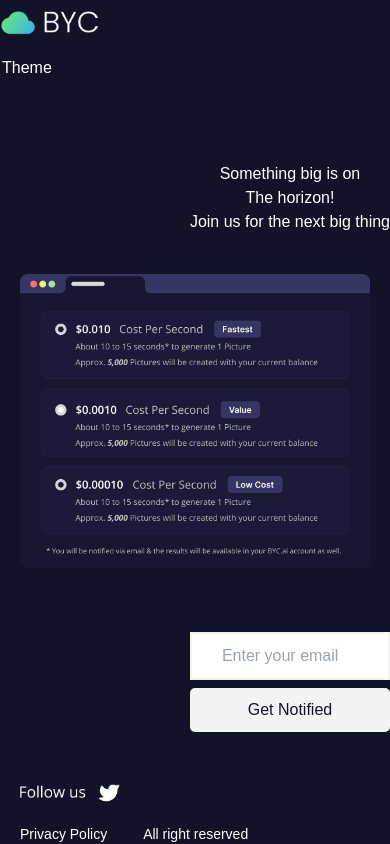
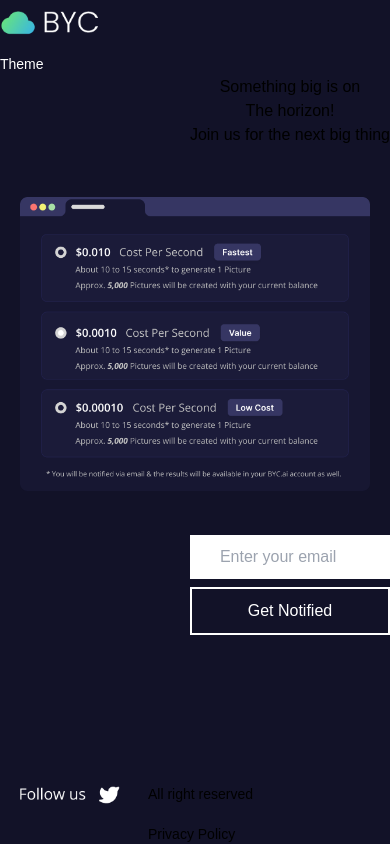
Before and after one commit to Harisborialas/Commingsoon-page, a Next.js app: page / in a window 390 px wide. Built offline with nearby package versions, Linux system fonts and the light colour scheme; a web font is replaced by a local one.

Commit message:
i add a little bit of responsiveness and some extra code for design

```diff
--- a/pages/_document.js
+++ b/pages/_document.js
@@ -1,15 +1,24 @@
-import { Html, Head, Main, NextScript } from 'next/document'
+import { Html, Head, Main, NextScript } from "next/document";
 
 export default function Document() {
   return (
     <Html lang="en">
       <Head />
-      <link href="https://cdn.jsdelivr.net/npm/bootstrap@5.3.0-alpha1/dist/css/bootstrap.min.css" rel="stylesheet" integrity="sha384-GLhlTQ8iRABdZLl6O3oVMWSktQOp6b7In1Zl3/Jr59b6EGGoI1aFkw7cmDA6j6gD" crossorigin="anonymous"></link>
+      <link
+        href="https://cdn.jsdelivr.net/npm/bootstrap@5.3.0-alpha1/dist/css/bootstrap.min.css"
+        rel="stylesheet"
+        integrity="sha384-GLhlTQ8iRABdZLl6O3oVMWSktQOp6b7In1Zl3/Jr59b6EGGoI1aFkw7cmDA6j6gD"
+        crossorigin="anonymous"></link>
+        <link href="https://fonts.googleapis.com/css2?family=Material+Icons"
+      rel="stylesheet"></link>
       <body>
-      <script src="https://cdn.jsdelivr.net/npm/bootstrap@5.3.0-alpha1/dist/js/bootstrap.bundle.min.js" integrity="sha384-w76AqPfDkMBDXo30jS1Sgez6pr3x5MlQ1ZAGC+nuZB+EYdgRZgiwxhTBTkF7CXvN" crossorigin="anonymous"></script>
+        <script
+          src="https://cdn.jsdelivr.net/npm/bootstrap@5.3.0-alpha1/dist/js/bootstrap.bundle.min.js"
+          integrity="sha384-w76AqPfDkMBDXo30jS1Sgez6pr3x5MlQ1ZAGC+nuZB+EYdgRZgiwxhTBTkF7CXvN"
+          crossorigin="anonymous"></script>
         <Main />
         <NextScript />
       </body>
     </Html>
-  )
+  );
 }
--- a/pages/index.js
+++ b/pages/index.js
@@ -45,6 +45,19 @@ export default function Home() {
     }));
   };
 
+
+  const darktheme = () =>{
+    document.body.classList.remove("light");
+    document.body.classList.add("dark");
+  }
+  const lighttheme = () =>{
+    document.body.classList.remove("dark");
+    document.body.classList.add("light");
+  }
+
+
+
+
   return (
     <>
       <Head>
@@ -66,26 +79,30 @@ export default function Home() {
               <div class="dropdown">
                 <button class="dropbtn">Theme</button>
                 <div class="dropdown-content">
-                  <a href="#">dark</a>
-                  <a href="#">light</a>
+                  <a href="#" id="dark-theme-link" onClick={darktheme} >
+                    dark
+                  </a>
+                  <a href="#" id="light-theme-link" onClick={lighttheme} >
+                    light
+                  </a>
                 </div>
               </div>
             </div>
           </div>
         </nav>
 
-        <div className="row d-flex" id="row2">
-          <div className="col-lg-6 col-md-5 col-sm-12 float-right " id="col2">
+        <div className="row" id="row2">
+          <div className="col-lg-6 col-md-5 col-sm-12" id="col2">
             <div className="row" id="backgroundimg">
-              <div className="col-lg-6 col-md-12 col-sm-12">
-                <h1 className="text-white">
+              <div className="col-lg-12 col-md-12 col-sm-12">
+                <h1>
                   Something big is on
                   <br /> The horizon!
                 </h1>
-                <p className="text-white">Join us for the next big thing</p>
+                <p className="">Join us for the next big thing</p>
               </div>
 
-              <div className="col col-md-12 col-sm-12 " id="col3">
+              <div className="col-lg-12 col-md-12 col-sm-12 " id="col3">
                 <form>
                   <input
                     type={"email"}
@@ -111,9 +128,7 @@ export default function Home() {
               </div>
             </div>
           </div>
-          <div
-            className="col-lg-6 col-md-6 col-sm-12 mt-3 mx-5 float-left"
-            id="imagesdiv">
+          <div className="col-lg-6 col-md-6 col-sm-12 mt-3 mx-5" id="imagesdiv">
             <Image
               src="/sideimage.png"
               alt=""
@@ -124,7 +139,7 @@ export default function Home() {
           </div>
         </div>
         <footer className="footer">
-          <div className="col-6 float-left">
+          <div className="col-lg-6 float-left">
             <a href="">
               <img
                 src="/Twitter.png"
@@ -135,13 +150,9 @@ export default function Home() {
               />
             </a>
           </div>
-          <div className="col-6 d-flex justify-content-end">
-            <p className="mt-5 text-sm float-right mx-4 text-white">
-              All right reserved
-            </p>
-            <p className="mt-5 text-sm float-right mx-5 text-white">
-              Privacy Policy
-            </p>
+          <div className="col-lg-6 d-flex justify-content-end float-right">
+            <p className="mt-5 text-sm  mx-2 ">All right reserved</p>
+            <p className="mt-5 text-sm  mx-2 ">Privacy Policy</p>
           </div>
         </footer>
       </div>
--- a/styles/font.css
+++ b/styles/font.css
@@ -14,6 +14,6 @@
     font-style: normal;
   }
 
-  body {
+  body #mainpage {
     font-family: 'Poppins', sans-serif;
   }
--- a/styles/globals.css
+++ b/styles/globals.css
@@ -1,44 +1,62 @@
 @tailwind base;
 @tailwind components;
 @tailwind utilities;
+
+/* Path: styles\index.css */
+@import url("https://fonts.googleapis.com/css2?family=Poppins:wght@300;400;500;600;700&display=swap");
+
+/* Light theme */
+body.light #mainpage {
+  background-color: #ffffff;
+  color: #121228;
+}
+body.light h1,
+body.light p,
+body.light a,
+body.light button,
+body.light #btn,
+body.light input {
+  background-color: white;
+  color: #121228;
+}
+
+/* Dark theme */
+body.dark #mainpage {
+  background-color: #121228;
+  color: #f5f5f5;
+}
 
 #mainpage {
   background-color: #121228;
   height: 100vh;
   font-family: "Poppins", sans-serif;
 }
-label{
+label {
   position: absolute;
   right: 180px;
   top: 13px;
 }
-.dropdown{
-  position: absolute;
-  right: 0;
-  top: 5px;
-}
 #email {
   width: 80%;
   padding: 10px 30px;
-  border: none;
-  border: 2px solid #f3f3f3;
-  background-color: #ffffff;
+  background-color: #f3f3f3;
   color: #000000;
 }
 #btn {
-  background-color: #f3f3f3;
-  color: #121228;
+  color: #ffffff;
   font-family: "Poppins", sans-serif;
-  border-radius: 5px;
+  border: 2px solid;
   font-size: 1rem;
-  border: none;
   padding: 10px 30px;
   width: 80%;
 }
 #btn:hover {
+  color: #ffffff;
   background-color: #121228;
-  color: #f3f3f3;
-  border: 2px solid #f3f3f3;
+  border: 2px solid;
+  border-image: linear-gradient(to bottom, #77bef3, #74ed76) 1 round;
+  border-radius: 10px !important;
+  transition: 1s;
 }
 
 #Navcol2 {
@@ -50,7 +68,6 @@ label{
   top: 50%;
 }
 
-
 #imagesdiv {
   position: relative;
 }
@@ -61,14 +78,15 @@ label{
 #row2 {
   position: relative;
   top: 20px;
+  background-image: url("/backgroundpic.png");
 }
 #col2 {
   position: absolute;
   right: 0;
-  top: 10%;
+  top: 10px;
 }
-#backgroundimg{
-    z-index: 1;
+#backgroundimg {
+  z-index: 1;
 }
 
 @media screen and (max-width: 768px) {
@@ -78,10 +96,12 @@ label{
     height: 100vh;
     font-family: "Poppins", sans-serif;
     position: relative;
+    border-bottom: #f3f3f3;
   }
   .footer {
     position: absolute;
     bottom: 0px;
+    display: flex;
     font-size: 3px;
   }
 
@@ -109,21 +129,25 @@ label{
   }
   #imagesdiv {
     position: absolute;
-    top: 150px;
+    top: 80px;
   }
   #col2 {
     position: absolute;
-    top: 0px;
+    top: -80px;
     text-align: center;
     margin-top: 50px;
     margin-bottom: 50px;
   }
+  #col22 {
+    position: absolute;
+    top: -40px;
+    text-align: center;
+  }
   #col3 {
     position: absolute;
-    top: 400px;
+    top: 440px;
     width: 100%;
-    margin-top: 50px;
-    margin-bottom: 50px;
+    margin-top: aut;
   }
   #col3 input {
     width: 100%;
@@ -132,21 +156,19 @@ label{
   #col3 button {
     width: 100%;
   }
-
-  #image1 {
-    width: 100%;
-    height: auto;
+  .footer {
+    font-size: 0.1rem;
+    justify-content: space-between;
   }
 }
 /* __________________________________________________________________ */
-
 
 /* Style the button that triggers the dropdown */
 .dropbtn {
   background-color: #121228;
   color: white;
-  padding: 12px;
-  font-size: 16px;
+  padding: 10px;
+  font-size: 14px;
   border: none;
   cursor: pointer;
 }
@@ -156,12 +178,12 @@ label{
   display: none;
   position: absolute;
   z-index: 1;
-  background-color: #f1f1f1;
 }
 
 /* Style the links inside the dropdown */
 .dropdown-content a {
-  color: black;
+  color: white;
+  background-color: #121228;
   padding: 12px 16px;
   text-decoration: none;
   display: block;
@@ -179,6 +201,7 @@ label{
     width: 100%;
     position: static;
     display: none;
+    position: absolute;
     overflow: hidden;
   }
 
```
